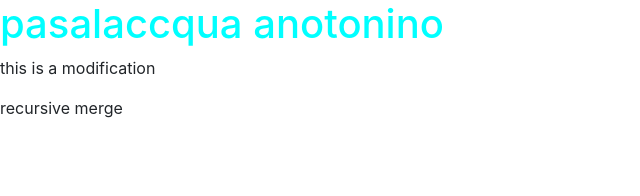
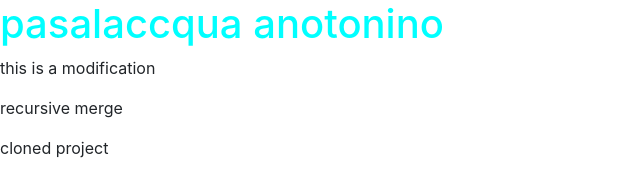
Before and after one commit to bibinnanthikattu/gitSample, a plain HTML site: page index.html in a window 1280 px wide. Shown: the whole page, without its empty margins (0-640 px from the left). Drawn offline with nearby package versions, Linux system fonts and the light colour scheme.

Commit message:
cloned project modified

```diff
--- a/index.html
+++ b/index.html
@@ -11,6 +11,7 @@
     <h1 style="color: aqua;">pasalaccqua anotonino</h1>
     <p>this is a modification</p>
     <P>recursive merge</P>
+    <p>cloned project</p>
     <script src="https://cdn.jsdelivr.net/npm/bootstrap@4.6.1/dist/js/bootstrap.min.js" integrity="sha384-VHvPCCyXqtD5DqJeNxl2dtTyhF78xXNXdkwX1CZeRusQfRKp+tA7hAShOK/B/fQ2" crossorigin="anonymous"></script>
     <script src="https://cdn.jsdelivr.net/npm/bootstrap@4.6.1/dist/js/bootstrap.bundle.min.js" integrity="sha384-fQybjgWLrvvRgtW6bFlB7jaZrFsaBXjsOMm/tB9LTS58ONXgqbR9W8oWht/amnpF" crossorigin="anonymous"></script>
 
```
